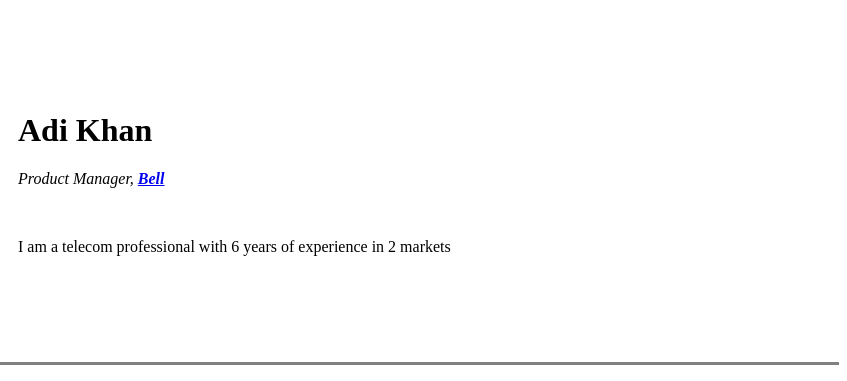
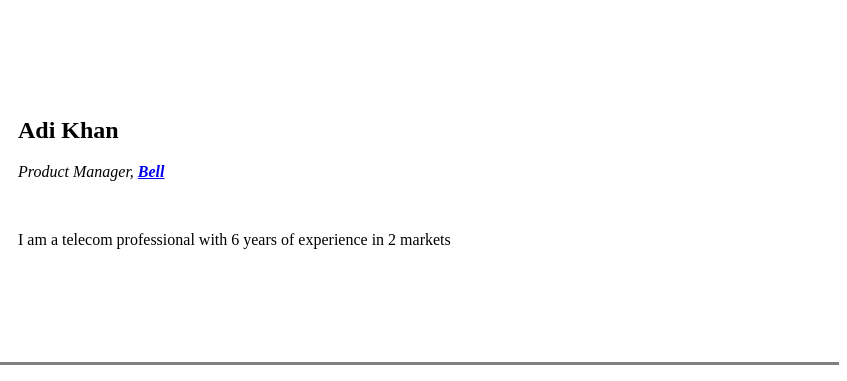
Before and after one commit to adittyakhan/Resume, a plain HTML site: page index.html in a window 1280 px wide. Shown: the top 381 px of the page, 433-1280 px from the left. Drawn offline with Linux system fonts and the light colour scheme.

Commit message:
Update index.html

```diff
--- a/index.html
+++ b/index.html
@@ -12,7 +12,7 @@
       <tr>
         <td>  <img src="https://pbs.twimg.com/profile_images/1159338133676339200/3dbhCUEk_200x200.jpg" alt="Daddy cool"></td>
           <!--we can use both weblinks and specific filepath for image source, the alt tag houses text description in case the image can't be loaded -->
-        <td>    <h1>Adi Khan</h1>
+        <td>    <h2>Adi Khan</h2>
             <p><i>Product Manager,<strong> <a href="https://www.bell.ca/">Bell</a></strong></i></p>
             <!--we can use both <i></i> and <em></em> tag to italicize text. similarly, <b></b> and <strong></strong> have the same function when it comes to bold -->
             <br />
```
